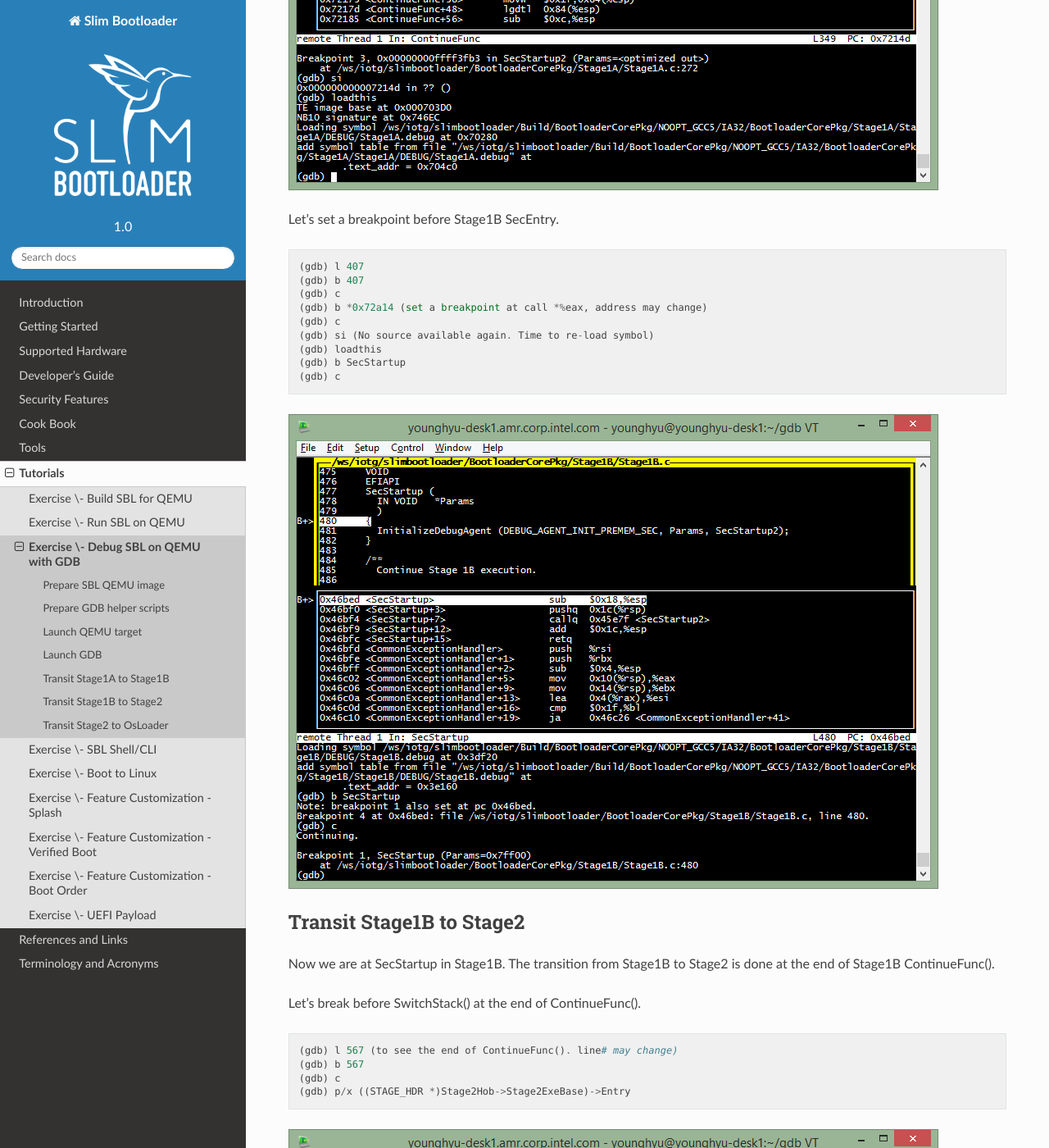
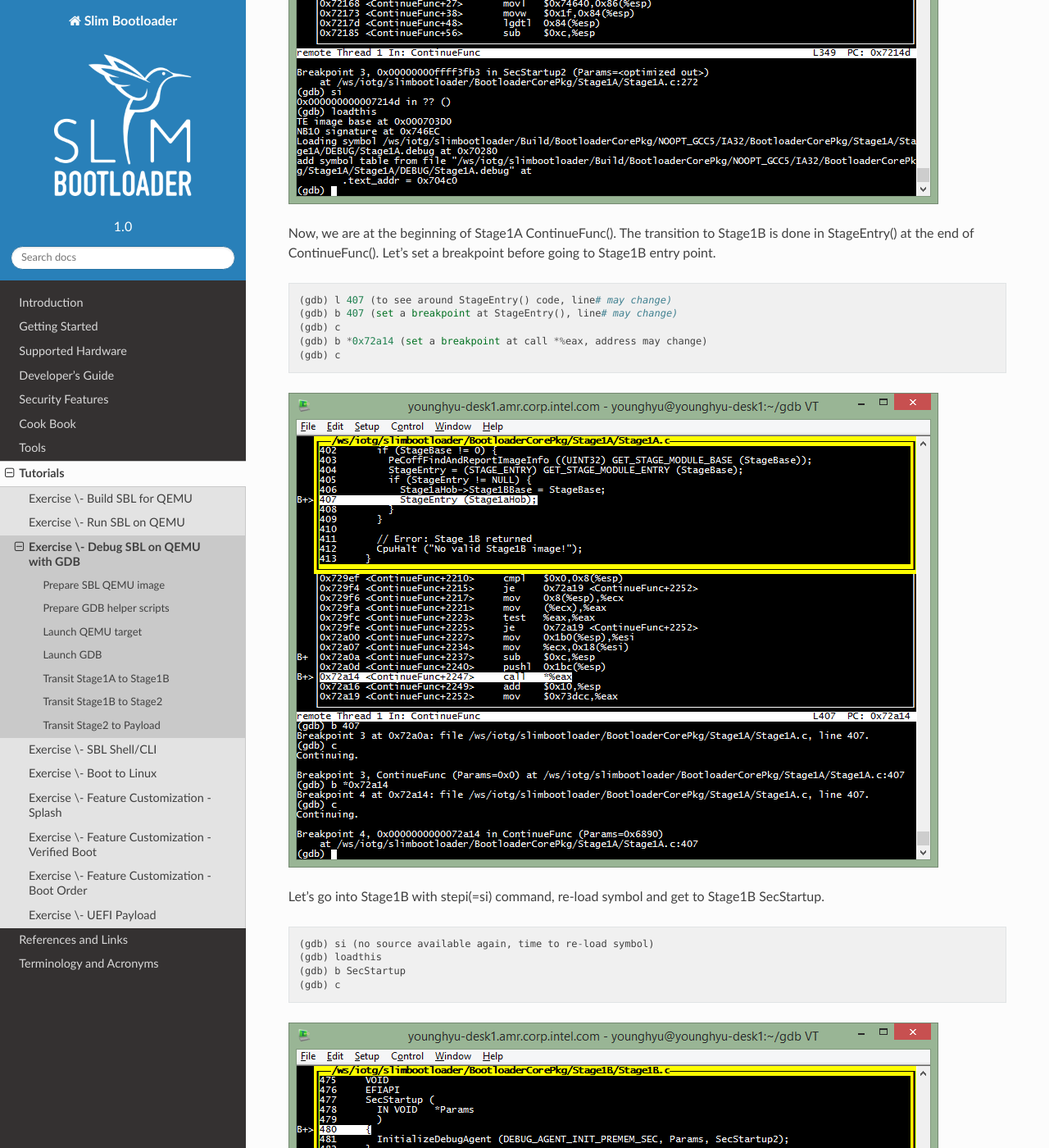
Before and after one commit to slimbootloader/documentation, a Sphinx documentation site: the page built from source/tutorials/ex_debug_sbl_on_qemu_with_gdb.rst, in a window 1280 px wide and 1400 px high, scrolled down 5200 px. Shown: the whole window at 82% size. Built offline with Sphinx 7.4.7 and the Read the Docs theme 2.0.0, drawn with Linux system fonts in a browser that asks for light colours; some of the changed text lies outside the part shown.

Commit message:
Minor update on Debugging SBL on QEMU with GDB
Fix invalid information in 'Transit Stage2 to Payload'.
Additionally minor changes have been updated.
- typo. make -> mkdir
- adding a screenshot for 'before Stage1B entry point'
- updating comments and decription

Signed-off-by: Aiden Park <aiden.park@intel.com>

```diff
--- a/source/tutorials/ex_debug_sbl_on_qemu_with_gdb.rst
+++ b/source/tutorials/ex_debug_sbl_on_qemu_with_gdb.rst
@@ -61,6 +61,7 @@
 Here are basic gdb commands. ::
 
 (gdb) quit (=q, quit gdb session)
+(gdb) continue (=c, continue to execute code)
 (gdb) step (step program until it reaches a different source line)
 (gdb) stepi (step one instruction exactly)
 (gdb) next (step program, proceeding through subroutine calls)
@@ -85,7 +86,7 @@
 Transit Stage1A to Stage1B
 ^^^^^^^^^^^^^^^^^^^^^^^^^^
 
-| The transition from Stage1A to Stage1B is done in ContinueFunc(). However, Stage1A is not XIP(Execution In Place).
+| The transition from Stage1A to Stage1B is done in ContinueFunc(). However, Stage1A is not XIP (eXecution In Place).
 | Stage1A code is shadow-copied to PcdStage1ALoadBase and continues to execute with relative execution offset. See, SecStartup2 () in BootloaderCorePkg/Stage1A/Stage1A.c.
 | Therefore, GDB won't stop ContinueFunc() even if you set a breakpoint at ContinueFunc().
 
@@ -115,14 +116,20 @@
 .. image:: /images/gdb_contf_loadthis.png
    :alt: Re-load symbol after relative code execution
 
-Let's set a breakpoint before Stage1B SecEntry. ::
+Now, we are at the beginning of Stage1A ContinueFunc(). The transition to Stage1B is done in StageEntry() at the end of ContinueFunc(). Let's set a breakpoint before going to Stage1B entry point. ::
 
-(gdb) l 407
-(gdb) b 407
+(gdb) l 407 (to see around StageEntry() code, line# may change)
+(gdb) b 407 (set a breakpoint at StageEntry(), line# may change)
 (gdb) c
 (gdb) b *0x72a14 (set a breakpoint at call *%eax, address may change)
 (gdb) c
-(gdb) si (No source available again. Time to re-load symbol)
+
+.. image:: /images/gdb_before_stage1b.png
+   :alt: Before going to Stage1B entry point
+
+Let's go into Stage1B with stepi(=si) command, re-load symbol and get to Stage1B SecStartup. ::
+
+(gdb) si (no source available again, time to re-load symbol)
 (gdb) loadthis
 (gdb) b SecStartup
 (gdb) c
@@ -137,15 +144,15 @@
 
 Let's break before SwitchStack() at the end of ContinueFunc(). ::
 
-(gdb) l 567 (to see the end of ContinueFunc(). line# may change)
-(gdb) b 567
+(gdb) l 567 (to see the end of ContinueFunc(), line# may change)
+(gdb) b 567 (set a breakpoint at SwitchStack(), line# may change)
 (gdb) c
 (gdb) p/x ((STAGE_HDR *)Stage2Hob->Stage2ExeBase)->Entry
 
 .. image:: /images/gdb_b_contf.png
    :alt: Set a breakpoint before SwitchStack
 
-The result address '$n = 0xee635a0' is Stage2 entry point. Let's set a breakpoint at the address and stop at Stage2 SecStartup. ::
+The returned address '$n = 0xee635a0' is Stage2 entry point. Let's set a breakpoint at the address and stop at Stage2 SecStartup. ::
 
 (gdb) b *0xee635a0
 (gdb) c
@@ -156,8 +163,8 @@
 .. image:: /images/gdb_2_secstartup.png
    :alt: Set a breakpoint before SwitchStack
 
-Transit Stage2 to OsLoader
-^^^^^^^^^^^^^^^^^^^^^^^^^^
+Transit Stage2 to Payload
+^^^^^^^^^^^^^^^^^^^^^^^^^
 
 Now we are at SecStartup in Stage2. The transition from Stage2 to Payload is done at the end of Stage2 NormalBootPath().
 
@@ -172,7 +179,7 @@
 .. image:: /images/gdb_before_pld.png
    :alt: Set a breakpoint before PldEntry
 
-The result address '$n = 0x7dea66c0' is Payload(OsLoader) entry point. Let's set a breakpoint at the address and stop at OsLoader SecStartup. ::
+Let's go into Payload with stepi(=si) command, re-load symbol and get to Payload SecStartup. ::
 
 (gdb) si
 (gdb) loadthis
```
Also changed, not shown: other parts of source/tutorials/ex_debug_sbl_on_qemu_with_gdb.rst (+2 -2 lines), source/images/gdb_before_stage1b.png (added).
